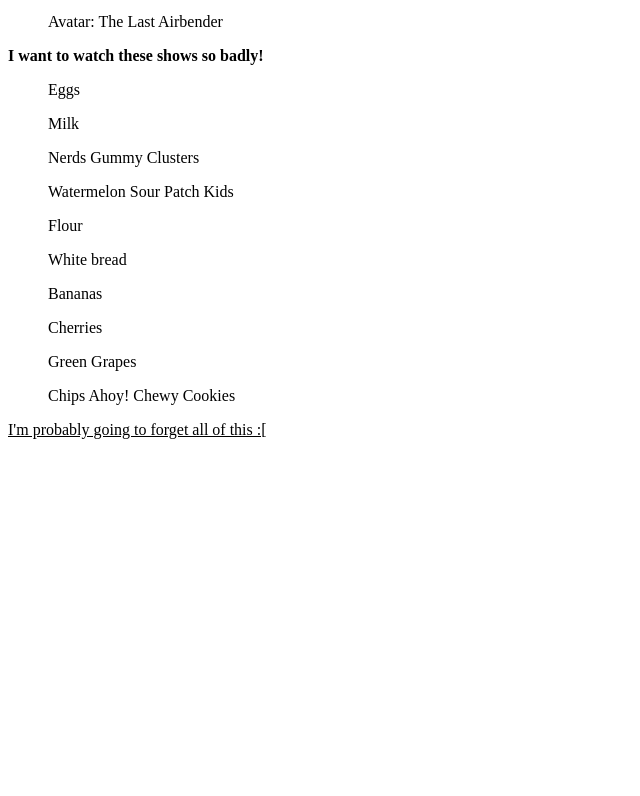
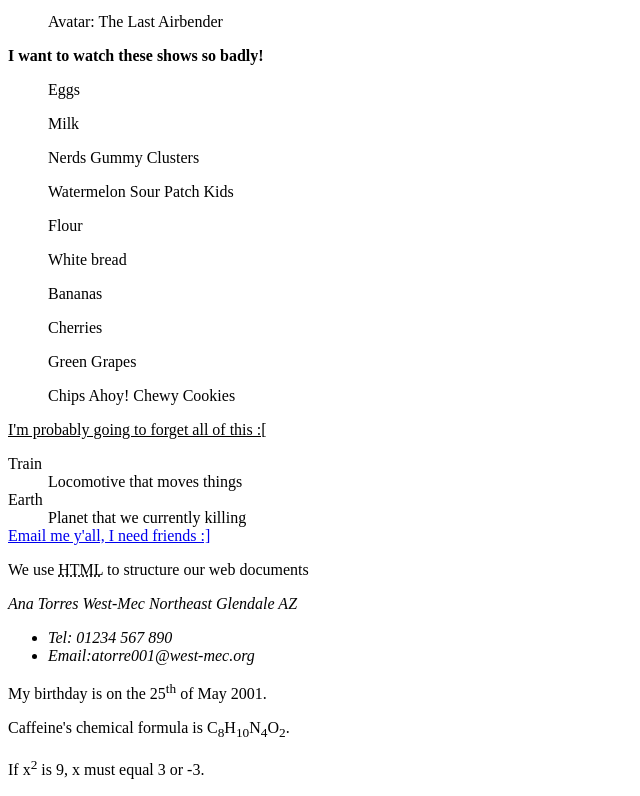
Before and after one commit to Ana-Torres-Machado/open_graph, a plain HTML site: page html_basics.html in a window 1280 px wide. Shown: the part 1065-1861 px from the top of the page, without its empty margins (0-640 px from the left). Before the commit the page ends 1512 px from the top, so only its background shows below. Drawn offline with Linux system fonts and the light colour scheme.

Commit message:
Added pics and botes

```diff
--- a/html_basics.html
+++ b/html_basics.html
@@ -61,6 +61,34 @@
         <ul>Green Grapes</ul>
         <ul>Chips Ahoy! Chewy Cookies</ul>
         <u style="text-decoration-line: underline;">I'm probably going to forget all of this :[</u>
+        <dl>
+        <dt>Train</dt>
+        <dd>Locomotive that moves things</dd>
+        <dt>Earth</dt>
+        <dd>Planet that we currently killing</dd>
+        <a href="mailto:aitor001@west-mec.org">Email me y'all, I need friends :]</a>
+    </dl>
+    <p>
+        We use
+        <abbr title="Hypertext Markup Language">HTML</abbr>
+        to structure our web documents
+    </p>
+    <address>
+        <p>
+            Ana Torres
+            West-Mec Northeast
+            Glendale
+            AZ
+        </p>
+
+        <ul>
+            <li>Tel: 01234 567 890</li>
+            <li>Email:atorre001@west-mec.org</li>
+        </ul>
+    </address>
+    <p>My birthday is on the 25<sup>th</sup> of May 2001.</p>
+    <p>Caffeine's chemical formula is C<sub>8</sub>H<sub>10</sub>N<sub>4</sub>O<sub>2</sub>.</p>
+    <p> If x<sup>2</sup> is 9, x must equal 3 or -3.</p>
     </section>
 </body>
 </html>
```
Also changed, not shown: website_mockup/AddressScreenshot.PNG (added).
